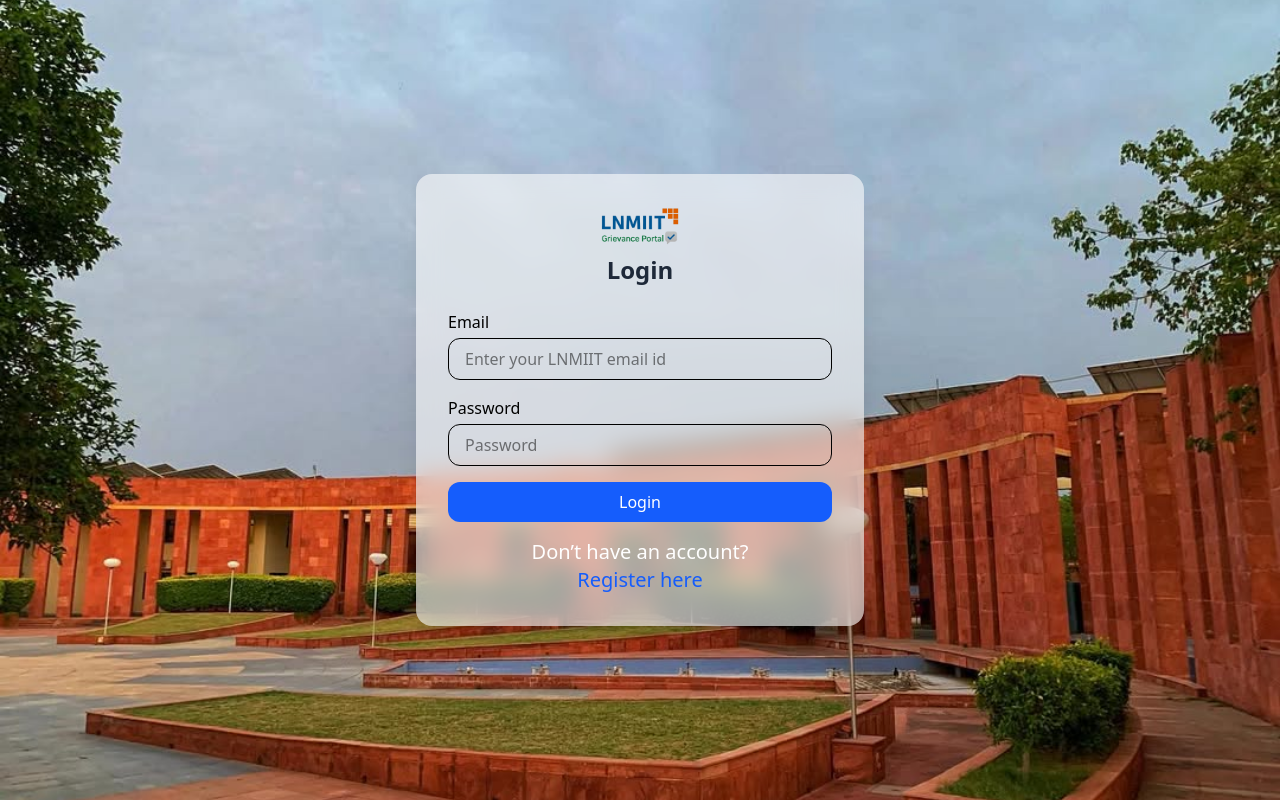
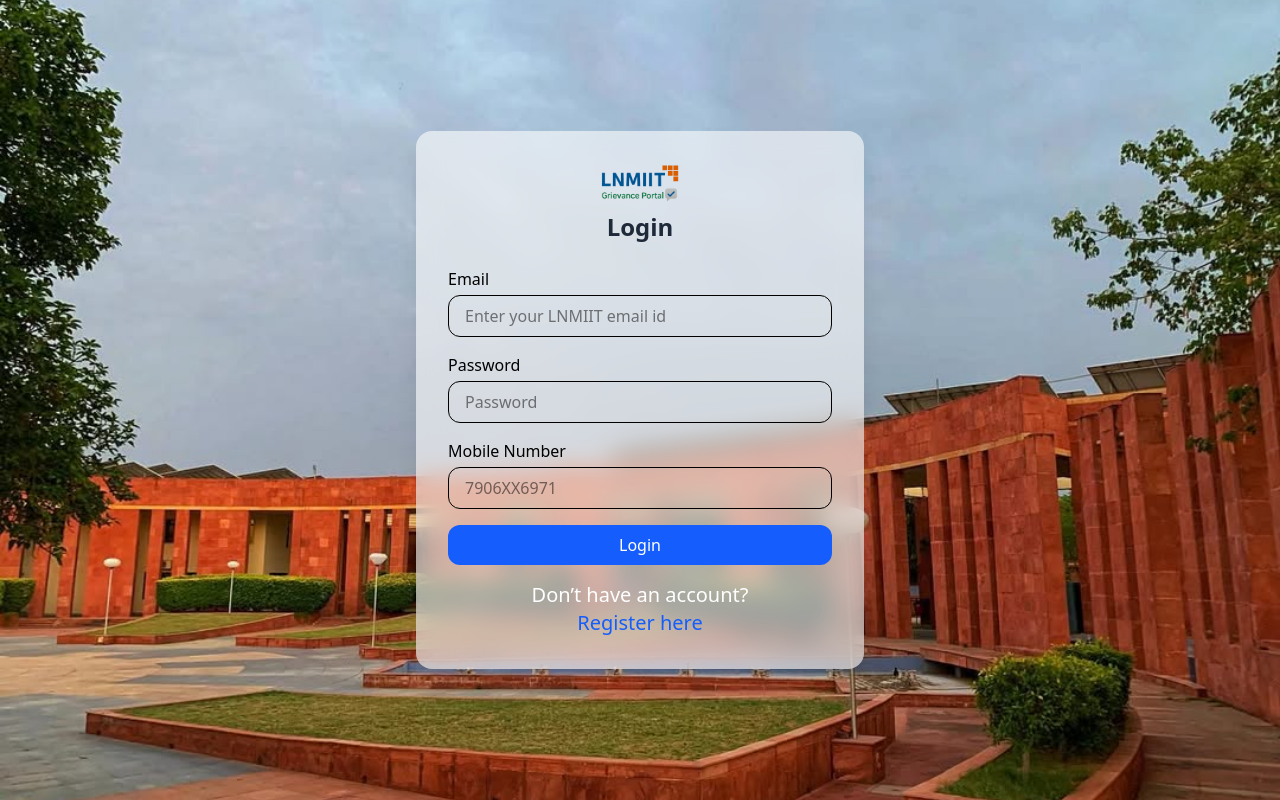
Before and after one commit to ohhpeejoshi/grievance-management-system, a React (Vite) app in the folder frontend/: page /login in a window 1280 px wide. Built offline with nearby package versions, Linux system fonts and the light colour scheme.

Commit message:
Changes in login & register form

```diff
--- a/frontend/src/components/Login.jsx
+++ b/frontend/src/components/Login.jsx
@@ -62,7 +62,16 @@ export default function Login() {
                             required
                         />
                     </div>
-
+                    {/* Mobile Number */}
+                    <div>
+                        <label className="block mb-1 font-medium">Mobile Number</label>
+                        <input
+                            type="tel"
+                            placeholder="7906XX6971"
+                            className="w-full border px-4 py-2 rounded-xl"
+                            required
+                        />
+                    </div>
                     {/* Login Button */}
                     <button
                         type="submit"
--- a/frontend/src/components/Register.jsx
+++ b/frontend/src/components/Register.jsx
@@ -25,15 +25,15 @@ export default function Register() {
                 </div>
 
                 <form className="space-y-4">
-                    {/* User Type */}
+                    {/* Roll No */}
                     <div>
-                        <label className="block mb-1 font-medium">User Type</label>
-                        <select className="w-full border px-4 py-2 rounded-xl" required>
-                            <option value="">Select User Type</option>
-                            <option value="admin">Faculty</option>
-                            <option value="office-bearer">Student</option>
-                            <option value="student-resident">Staff</option>
-                        </select>
+                        <label className="block mb-1 font-medium">Roll Number</label>
+                        <input
+                            type="text"
+                            placeholder="XXUCCXXX"
+                            className="w-full border px-4 py-2 rounded-xl"
+                            required
+                        />
                     </div>
 
                     {/* Name */}
```
